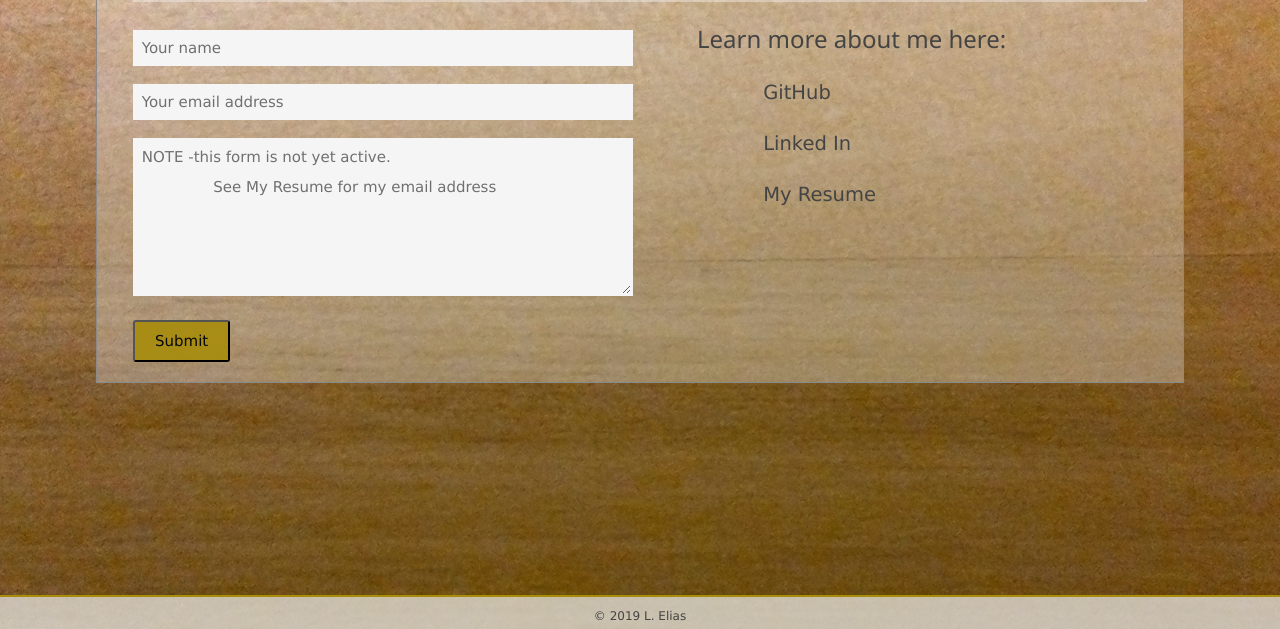
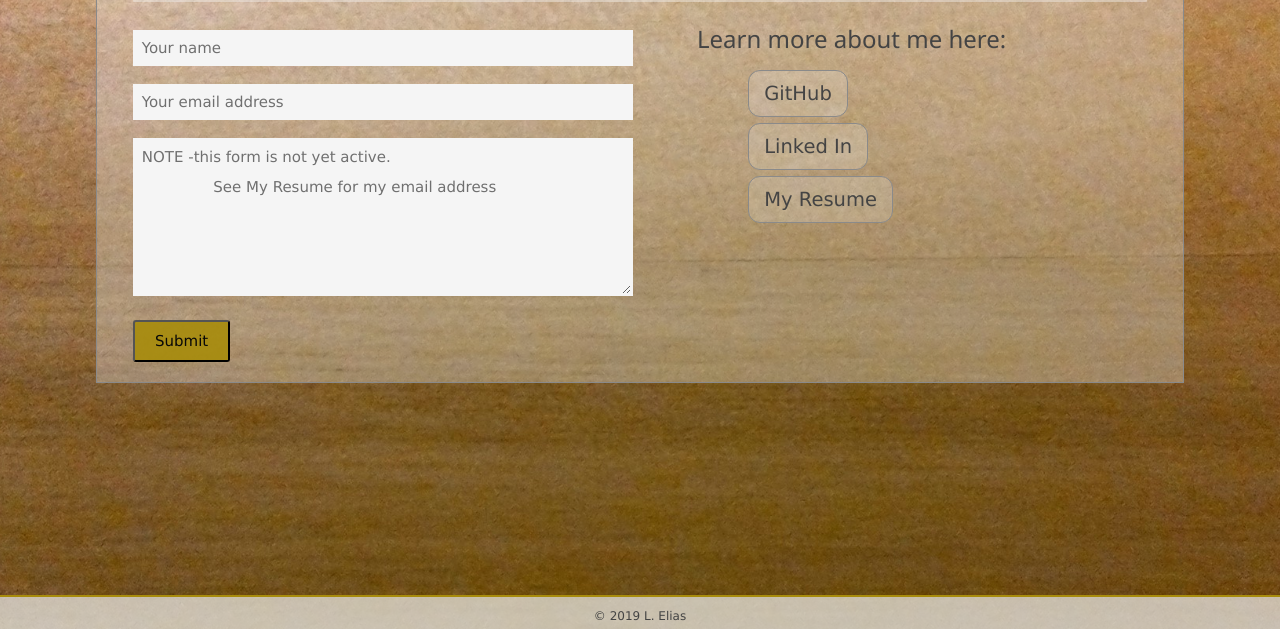
Before and after one commit to ljelias/portfolio, a plain HTML site: page contact.html in a window 1280 px wide. Shown: the part 169-798 px from the top of the page. Drawn offline with nearby package versions, Linux system fonts and the light colour scheme.

Commit message:
new updates2

```diff
--- a/css/style.css
+++ b/css/style.css
@@ -96,6 +96,8 @@ hr {
 
 .c-link {
     font-size: 1.3em;
+    background-color: rgba(241, 241, 241, 0.2);
+    border: 1px solid rgb(138, 138, 138);
     margin-left: 4vw;
     line-height: 2em;
     margin-top: 6px;
@@ -104,7 +106,7 @@ hr {
 }
 
 .c-link:hover {
-    background-color: rgba(241, 241, 241, 0.2);
+    background-color: rgba(241, 241, 241, 0.25);
 }
 
 h4 {
```
